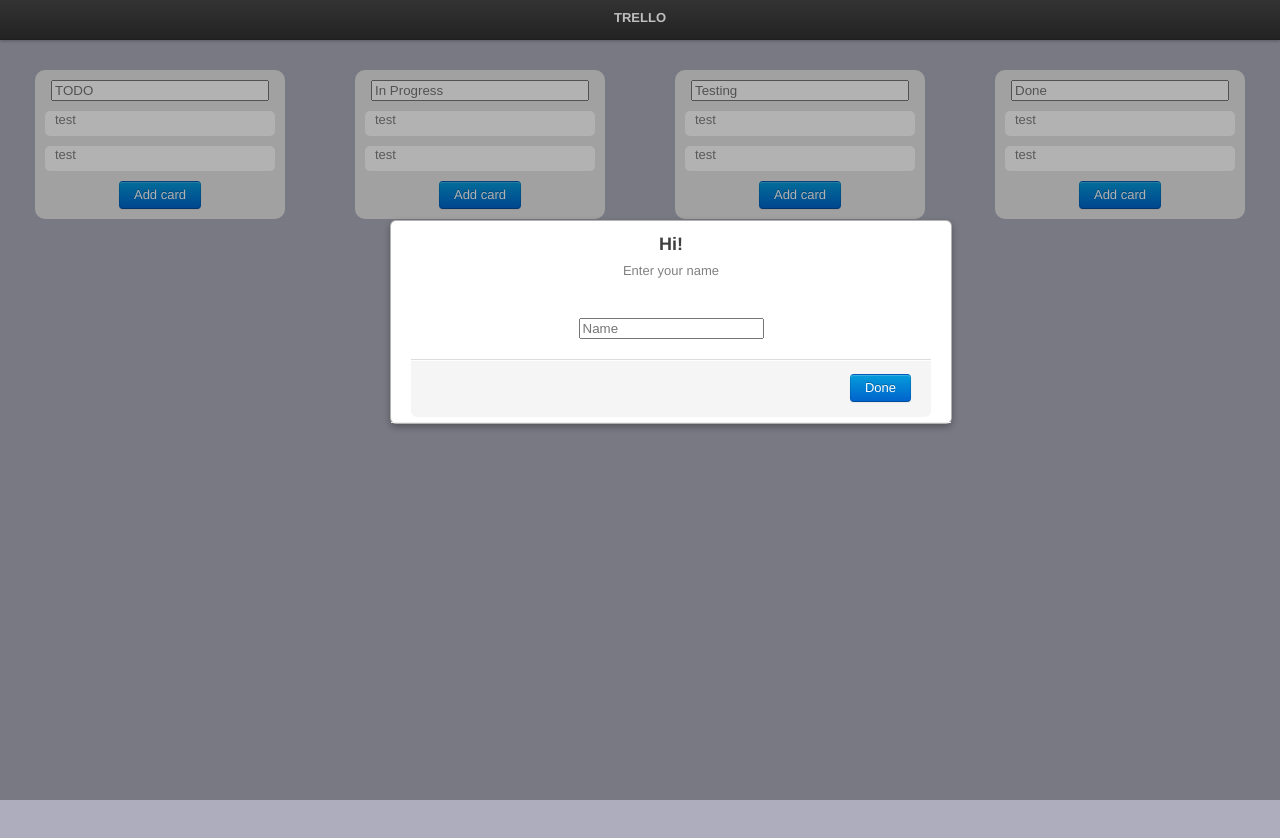
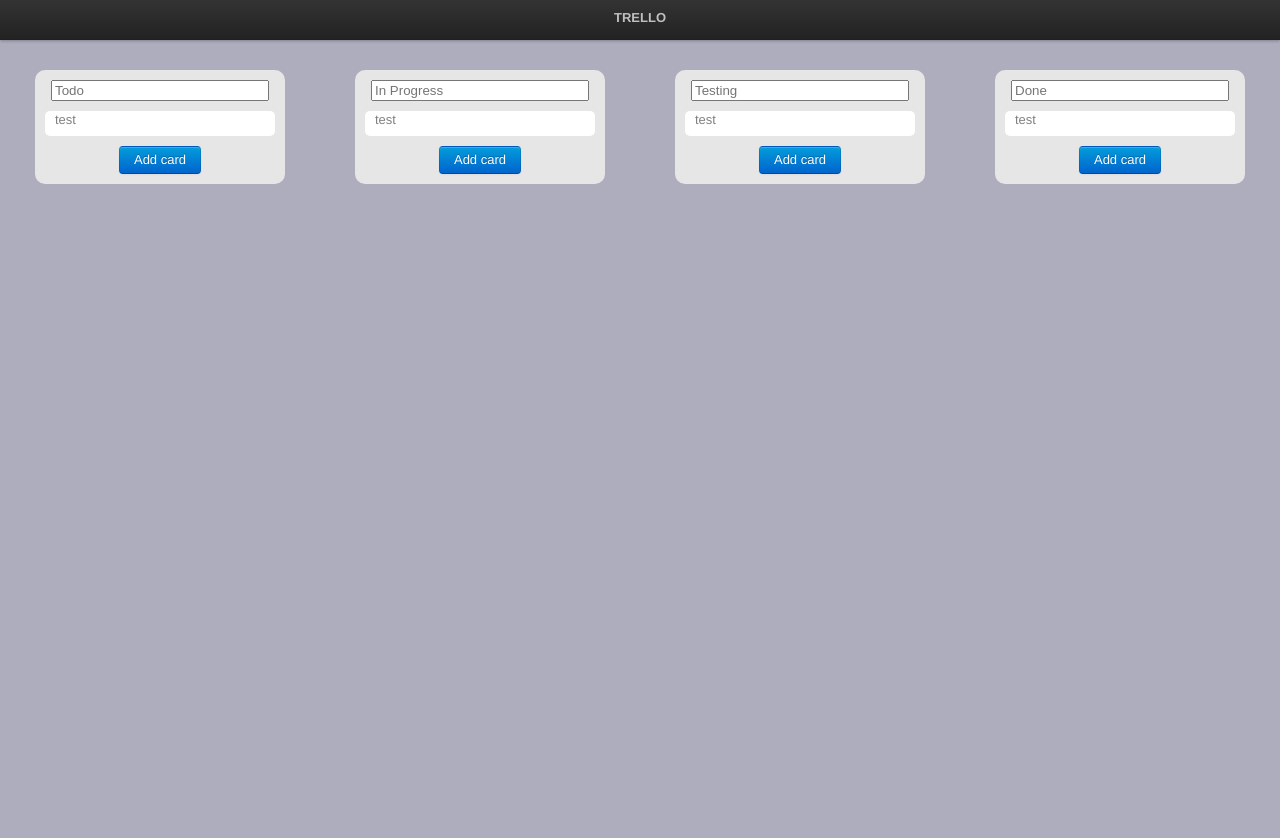
Before and after one commit to SadMinotaur/TS-Local-Trello, a React (Create React App) app: page / in a window 1280 px wide. Shown: the top 838 px of the page. Built offline with nearby package versions, Linux system fonts and the light colour scheme.

Commit message:
Correct components props

```diff
--- a/src/components/board/Board.tsx
+++ b/src/components/board/Board.tsx
@@ -1,16 +1,39 @@
-import React from 'react';
+import React, {useEffect} from 'react';
 import {BoardColumn} from "../boardcolumn";
 import {ColumnsContainer} from "./Styles";
 
-interface Props {
-  boardContent?: object;
+interface Content {
+  name: string;
+  columns: Columns[];
 }
 
-export const Board: React.FC<Props> = () => ((
-  <ColumnsContainer>
-    <BoardColumn name="TODO" cardsContent={["test", "test"]}/>
-    <BoardColumn name="In Progress" cardsContent={["test", "test"]}/>
-    <BoardColumn name="Testing" cardsContent={["test", "test"]}/>
-    <BoardColumn name="Done" cardsContent={["test", "test"]}/>
-  </ColumnsContainer>
-));
+interface Columns {
+  name: string;
+  cards: object[];
+}
+
+interface Props {
+  boardContent: object;
+}
+
+export const Board: React.FC<Props> = (props) => {
+
+  useEffect(() => {
+    console.log("here2")
+  })
+
+  if (Object.keys(props.boardContent).length === 0) {
+    return null;
+  }
+
+  const content: Content = (props.boardContent as Content);
+  const columns = Array(content.columns.length);
+  (props.boardContent as Content).columns.forEach((value, i) => {
+    let v = value as Columns;
+    columns[i] = <BoardColumn key={i} name={v.name} cardsContent={v.cards}/>;
+  });
+
+  return (<ColumnsContainer>
+    {columns}
+  </ColumnsContainer>)
+}
--- a/src/components/boardcolumn/BoardColumn.tsx
+++ b/src/components/boardcolumn/BoardColumn.tsx
@@ -1,25 +1,37 @@
-import React from "react";
+import React, {useEffect, useState} from "react";
 import {ColumnsContainer, ColumnNameInput, ColumnBorder} from "./Styles";
 import {ColumnCard} from "../columncard";
 
+interface Card {
+  name: string;
+  comments: object[]
+}
+
 interface Props {
   name: string;
-  cardsContent?: string[];
+  cardsContent: object[];
 }
 
 export const BoardColumn: React.FC<Props> = (props) => {
 
-  let renderCards;
-  if (props.cardsContent !== undefined && props.cardsContent.length !== 0) {
-    renderCards = Array(props.cardsContent.length);
-    props.cardsContent.forEach((value, i) => {
-      renderCards[i] = <ColumnCard name={value} key={i}/>
-    })
-  }
+  const [name, setName] = useState(props.name);
+
+  useEffect(() => {
+    console.log("here1")
+  })
+
+  let renderCards = Array(props.cardsContent.length);
+  props.cardsContent.forEach((value, i) => {
+    renderCards[i] = <ColumnCard name={(value as Card).name} key={i}/>
+  })
 
   return (<ColumnsContainer>
       <ColumnBorder>
-        <ColumnNameInput type="text" placeholder={props.name}/>
+        <ColumnNameInput type="text" placeholder={name} onBlur={event => {
+          event.target.value = '';
+        }} onChange={event => {
+          setName(event.target.value);
+        }}/>
         {renderCards}
         <button className="btn primary">
           Add card
--- a/src/components/loginpopup/LoginPopup.tsx
+++ b/src/components/loginpopup/LoginPopup.tsx
@@ -10,10 +10,24 @@
   const [display, changeDisplayProperty] = useState(props.initState ? props.initState : localStorage.getItem("user") === null);
   let inputValue: string;
 
+  function changeDisplayState(): void {
+    localStorage.setItem("user", inputValue);
+    changeDisplayProperty(prevState => !prevState);
+  }
+
+  //Not sure about using useEffect
+  function onEnterPress(event: React.KeyboardEvent<HTMLDivElement>): void {
+    if (event.key === 'Enter') {
+      changeDisplayState()
+    }
+  }
+
   return (
-    <Background style={{display: (display ? 'block' : 'none')}}>
+    <Background
+      onKeyDown={onEnterPress}
+      style={{display: (display ? 'block' : 'none')}}>
       {/*Ugly position*/}
-      <div className="modal" style={{top: 500}}>
+      <div className="modal" style={{left: "48%", top: 400}}>
         <div className="modal-header">
           <h3>Hi!</h3>
           <p>Enter your name</p>
@@ -23,10 +37,7 @@
             }}/>
           </div>
           <div className="modal-footer">
-            <button onClick={() => {
-              localStorage.setItem("user", inputValue);
-              changeDisplayProperty(prevState => !prevState);
-            }} className="btn primary">
+            <button onClick={changeDisplayState} className="btn primary">
               Done
             </button>
           </div>
--- a/src/components/mainblock/MainComponent.tsx
+++ b/src/components/mainblock/MainComponent.tsx
@@ -1,4 +1,4 @@
-import React from 'react';
+import React, {useEffect} from 'react';
 import '../board/Board'
 import {Board} from "../board";
 import {MainComp} from "./Styles";
@@ -6,7 +6,12 @@
 export const MainComponent: React.FC = () => {
 
   const localStBoardContent = localStorage.getItem("boardContent");
-  let boardContent: string[] = localStBoardContent !== null ? JSON.parse(localStBoardContent) : [];
+  const boardContent: object = localStBoardContent !== null ? JSON.parse(localStBoardContent) : {};
+
+  useEffect(() => {
+    localStorage.setItem("boardContent", JSON.stringify(boardContent))
+    console.log("here1")
+  })
 
   return (
     <MainComp>
--- a/src/index.tsx
+++ b/src/index.tsx
@@ -8,18 +8,20 @@
 import {MainComponent} from "./components/mainblock";
 import {LoginPopup} from "./components/loginpopup";
 
-//For test purpose
+//For testing purposes
 localStorage.clear()
 
-// localStorage.setItem("user", "Test user")
-// localStorage.setItem("boardContent", '{"s": ["test", "test"]}')
+localStorage.setItem("user", "Test user")
+localStorage.setItem("boardContent", "{\"boardname\":\"Kanban\",\"columns\":[{\"name\":\"Todo\",\"cards\":[{\"name\":\"test\",\"comments\":[{\"text\":\"test\",\"author\":\"test\"}]}]},{\"name\":\"In Progress\",\"cards\":[{\"name\":\"test\",\"comments\":[{\"text\":\"test\",\"author\":\"test\"}]}]},{\"name\":\"Testing\",\"cards\":[{\"name\":\"test\",\"comments\":[{\"text\":\"test\",\"author\":\"test\"}]}]},{\"name\":\"Done\",\"cards\":[{\"name\":\"test\",\"comments\":[{\"text\":\"test\",\"author\":\"test\"}]}]}]}")
+
+console.log(JSON.parse(localStorage.getItem("boardContent") as string))
 
 ReactDOM.render(
   <React.StrictMode>
-      <Header/>
-      <MainComponent/>
-      {/*Not sure about popup position in code */}
-      <LoginPopup/>
+    <Header/>
+    <MainComponent/>
+    {/*Not sure about popup position in code */}
+    <LoginPopup/>
   </React.StrictMode>,
   document.getElementById('root')
 );
```
